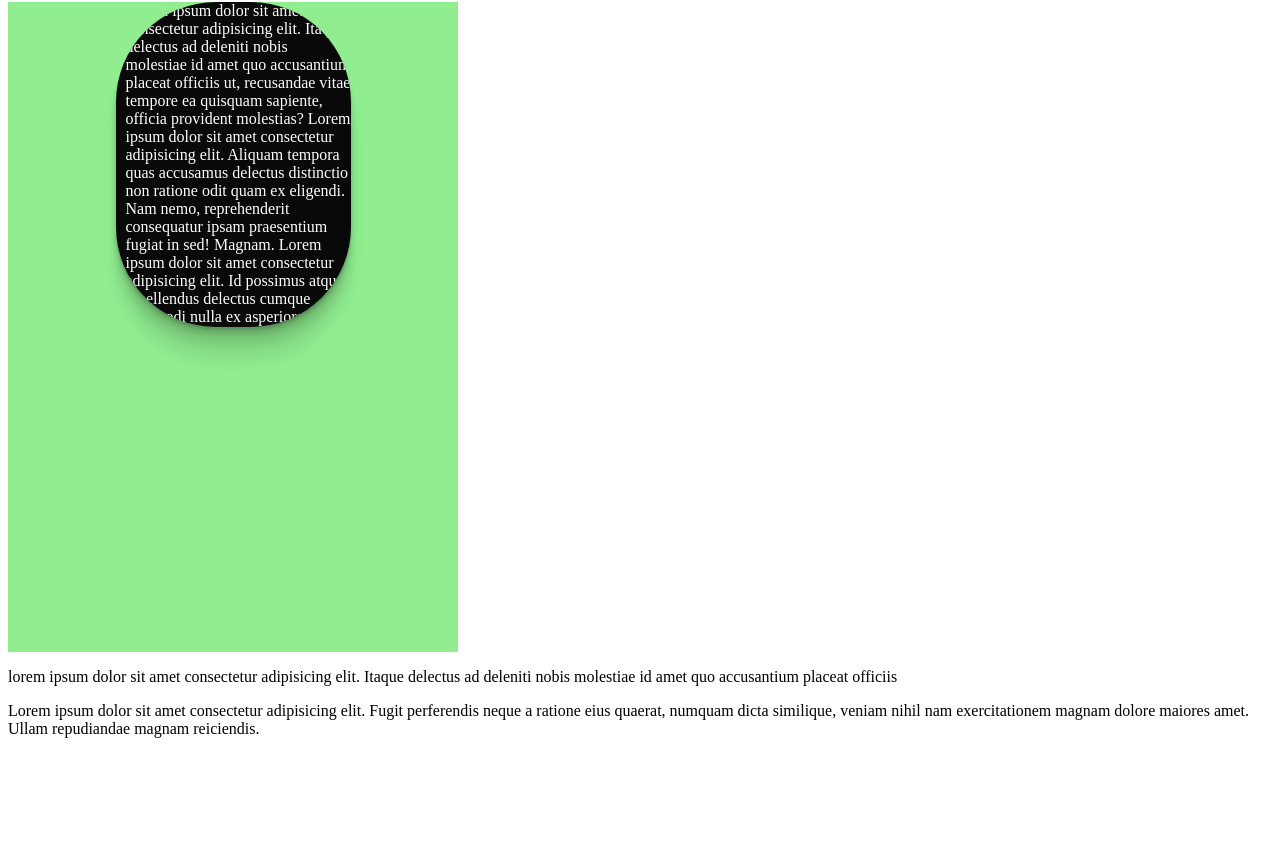
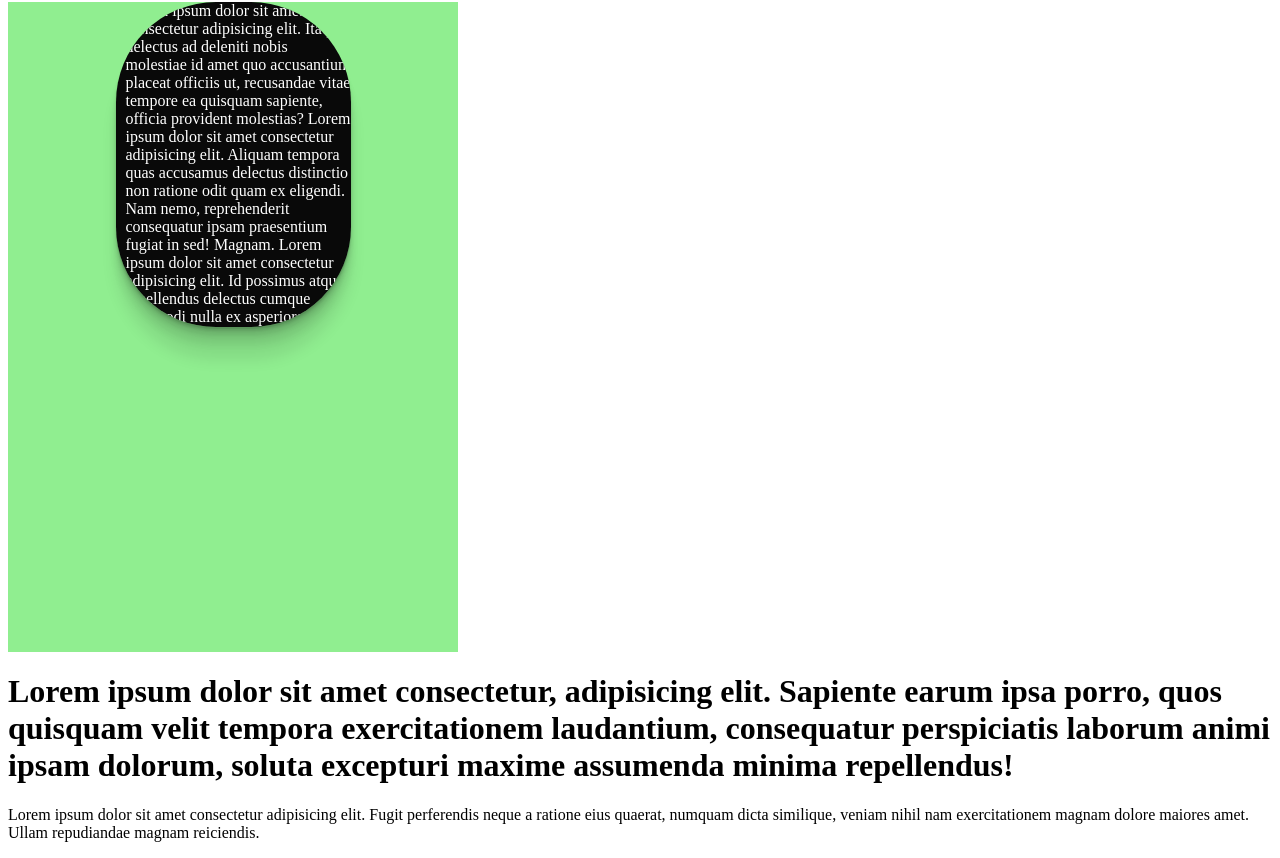
Before and after one commit to KaleemShahG/SMIT, a plain HTML site: page css class 3 boxes/index.html in a window 1280 px wide. Shown: the part 78-936 px from the top of the page. Before the commit the page ends 832 px from the top, so only its background shows below. Drawn offline with Linux system fonts and the light colour scheme.

Commit message:
Auto update from push.bat

```diff
--- a/css class 3 boxes/index.html
+++ b/css class 3 boxes/index.html
@@ -16,10 +16,9 @@
             Lorem ipsum dolor sit amet consectetur adipisicing elit. Id possimus atque repellendus delectus cumque commodi nulla ex asperiores, ea repellat unde. Amet modi magnam corporis, assumenda beatae maxime perferendis sapiente.
         </div>
     </div>
-    <p>
-            lorem ipsum dolor sit amet consectetur adipisicing elit.
-            Itaque delectus ad deleniti nobis molestiae id amet quo accusantium placeat officiis
-    </p>
+ <H1>
+    Lorem ipsum dolor sit amet consectetur, adipisicing elit. Sapiente earum ipsa porro, quos quisquam velit tempora exercitationem laudantium, consequatur perspiciatis laborum animi ipsam dolorum, soluta excepturi maxime assumenda minima repellendus!
+ </H1>
 
     <P>
         Lorem ipsum dolor sit amet consectetur adipisicing elit. Fugit perferendis neque a ratione eius quaerat, numquam dicta similique, veniam nihil nam exercitationem magnam dolore maiores amet. Ullam repudiandae magnam reiciendis.
```
